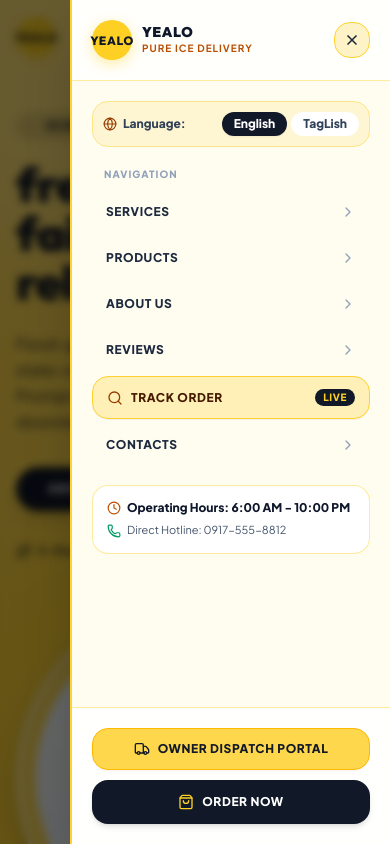
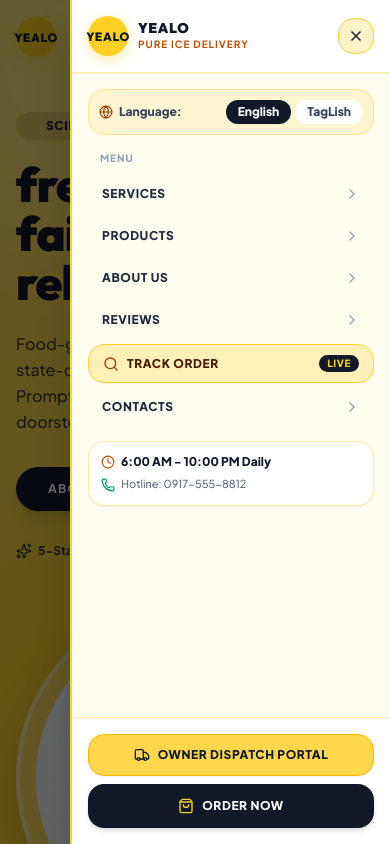
Before and after one commit to fxdgie21/Yealo_Repo, a React (Vite) app: page / in a window 390 px wide. Both pictures are taken after a click on the button 353 px from the left and 37 px from the top of the page. Shown: the top 844 px of the page. Built offline with nearby package versions, Linux system fonts and the light colour scheme; no server answers; the database is empty.

Commit message:
fix: prevent body scroll and touch on mobile menu
Use createPortal for the mobile menu and disable touch actions on the body when the menu is open to improve UX and prevent unwanted scrolling.

```diff
--- a/src/components/Navbar.tsx
+++ b/src/components/Navbar.tsx
@@ -1,4 +1,5 @@
 import React, { useState, useEffect } from 'react';
+import { createPortal } from 'react-dom';
 import { Menu, X, ShoppingBag, Globe, Truck, Search, ChevronRight, Phone, Clock } from 'lucide-react';
 import { YealoLogo } from './YealoLogo';
 import { useLanguage } from '../context/LanguageContext';
@@ -18,9 +19,11 @@ export const Navbar: React.FC<NavbarProps> = ({
 }) => {
   const [isScrolled, setIsScrolled] = useState(false);
   const [mobileMenuOpen, setMobileMenuOpen] = useState(false);
+  const [isMounted, setIsMounted] = useState(false);
   const { language, setLanguage, t } = useLanguage();
 
   useEffect(() => {
+    setIsMounted(true);
     const handleScroll = () => {
       setIsScrolled(window.scrollY > 20);
     };
@@ -33,11 +36,14 @@ export const Navbar: React.FC<NavbarProps> = ({
   useEffect(() => {
     if (mobileMenuOpen) {
       document.body.style.overflow = 'hidden';
+      document.body.style.touchAction = 'none';
     } else {
       document.body.style.overflow = '';
+      document.body.style.touchAction = '';
     }
     return () => {
       document.body.style.overflow = '';
+      document.body.style.touchAction = '';
     };
   }, [mobileMenuOpen]);
 
@@ -50,6 +56,7 @@ export const Navbar: React.FC<NavbarProps> = ({
   };
 
   return (
+    <>
       <header
         id="main-navigation"
         className={`fixed top-0 left-0 right-0 z-40 transition-all duration-300 ${
@@ -214,33 +221,40 @@ export const Navbar: React.FC<NavbarProps> = ({
             </div>
           </div>
         </div>
+      </header>
 
-      {/* MOBILE SIDE DRAWER MENU (Side Drawer / Sliding Panel) */}
+      {/*
+        PORTALED MOBILE SIDE DRAWER:
+        Rendered directly into document.body to avoid being trapped or distorted by
+        the <header>'s backdrop-filter or fixed stacking context in mobile webviews / Facebook Lite!
+      */}
+      {isMounted &&
+        createPortal(
           <div
-        id="mobile-side-menu-container"
-        className={`fixed inset-0 z-50 md:hidden transition-visibility duration-300 ${
-          mobileMenuOpen ? 'pointer-events-auto visible' : 'pointer-events-none invisible'
+            id="mobile-side-menu-portal"
+            className={`fixed inset-0 z-[99999] md:hidden transition-all duration-300 ${
+              mobileMenuOpen ? 'visible pointer-events-auto' : 'invisible pointer-events-none'
             }`}
             role="dialog"
             aria-modal="true"
             aria-label="Mobile Navigation"
           >
-        {/* Backdrop overlay */}
+            {/* Full-screen Dark Backdrop Overlay */}
             <div
               onClick={() => setMobileMenuOpen(false)}
-          className={`fixed inset-0 bg-black/60 backdrop-blur-xs transition-opacity duration-300 ease-out ${
+              className={`fixed inset-0 bg-black/60 transition-opacity duration-300 ease-out ${
                 mobileMenuOpen ? 'opacity-100' : 'opacity-0'
               }`}
             />
 
-        {/* Side Panel (Sliding in from Right Side) */}
-        <div
-          className={`fixed top-0 right-0 bottom-0 w-[84%] max-w-xs sm:max-w-sm bg-[#FFFDF0] shadow-2xl border-l-2 border-amber-300 flex flex-col justify-between transition-transform duration-300 ease-in-out z-10 ${
+            {/* Off-canvas Sliding Side Panel (Slides in strictly from the right side) */}
+            <aside
+              className={`fixed top-0 right-0 bottom-0 w-[84%] max-w-[320px] h-[100dvh] bg-[#FFFDF0] shadow-2xl border-l-2 border-amber-300 flex flex-col justify-between transition-transform duration-300 ease-out z-[100000] ${
                 mobileMenuOpen ? 'translate-x-0' : 'translate-x-full'
               }`}
             >
-          {/* Top Bar inside Side Drawer */}
-          <div className="p-5 border-b border-amber-200/80 bg-white/80 flex items-center justify-between">
+              {/* Top Drawer Header Bar */}
+              <div className="shrink-0 p-4 sm:p-5 border-b border-amber-200/80 bg-white flex items-center justify-between shadow-2xs">
                 <div className="flex items-center gap-2.5">
                   <YealoLogo size="sm" />
                   <div>
@@ -254,6 +268,7 @@ export const Navbar: React.FC<NavbarProps> = ({
                 </div>
 
                 <button
+                  type="button"
                   onClick={() => setMobileMenuOpen(false)}
                   className="w-9 h-9 rounded-2xl bg-amber-100 hover:bg-amber-200 text-slate-800 flex items-center justify-center transition-colors cursor-pointer border border-amber-300"
                   aria-label="Close navigation menu"
@@ -263,8 +278,8 @@ export const Navbar: React.FC<NavbarProps> = ({
               </div>
 
               {/* Scrollable Navigation Body */}
-          <div className="overflow-y-auto p-5 space-y-5 flex-1">
-            {/* Language Selector In Mobile Side Drawer */}
+              <div className="flex-1 overflow-y-auto p-4 sm:p-5 space-y-4">
+                {/* Language Selector */}
                 <div className="flex items-center justify-between p-2.5 rounded-2xl bg-amber-100/70 border border-amber-200">
                   <div className="flex items-center gap-1.5 text-xs font-black text-slate-700">
                     <Globe className="w-3.5 h-3.5 text-amber-800" />
@@ -296,47 +311,52 @@ export const Navbar: React.FC<NavbarProps> = ({
                   </div>
                 </div>
 
-            {/* Menu Links */}
+                {/* Navigation Links */}
                 <nav className="space-y-1.5">
                   <div className="text-[10px] font-black uppercase tracking-widest text-slate-400 px-3 pb-1">
-                Navigation
+                    Menu
                   </div>
 
                   <button
+                    type="button"
                     onClick={() => handleLinkClick('#services')}
-                className="w-full py-3 px-3.5 rounded-2xl font-black uppercase tracking-wider text-xs text-slate-800 hover:bg-amber-100 hover:text-black transition-all text-left flex items-center justify-between cursor-pointer"
+                    className="w-full py-2.5 px-3.5 rounded-2xl font-black uppercase tracking-wider text-xs text-slate-800 hover:bg-amber-100 hover:text-black transition-all text-left flex items-center justify-between cursor-pointer"
                   >
                     <span>{t.nav.services}</span>
                     <ChevronRight className="w-4 h-4 text-slate-400" />
                   </button>
 
                   <button
+                    type="button"
                     onClick={() => handleLinkClick('#products')}
-                className="w-full py-3 px-3.5 rounded-2xl font-black uppercase tracking-wider text-xs text-slate-800 hover:bg-amber-100 hover:text-black transition-all text-left flex items-center justify-between cursor-pointer"
+                    className="w-full py-2.5 px-3.5 rounded-2xl font-black uppercase tracking-wider text-xs text-slate-800 hover:bg-amber-100 hover:text-black transition-all text-left flex items-center justify-between cursor-pointer"
                   >
                     <span>{t.nav.products}</span>
                     <ChevronRight className="w-4 h-4 text-slate-400" />
                   </button>
 
                   <button
+                    type="button"
                     onClick={() => handleLinkClick('#about')}
-                className="w-full py-3 px-3.5 rounded-2xl font-black uppercase tracking-wider text-xs text-slate-800 hover:bg-amber-100 hover:text-black transition-all text-left flex items-center justify-between cursor-pointer"
+                    className="w-full py-2.5 px-3.5 rounded-2xl font-black uppercase tracking-wider text-xs text-slate-800 hover:bg-amber-100 hover:text-black transition-all text-left flex items-center justify-between cursor-pointer"
                   >
                     <span>{language === 'en' ? 'About Us' : 'Tungkol Sa Amin'}</span>
                     <ChevronRight className="w-4 h-4 text-slate-400" />
                   </button>
 
                   <button
+                    type="button"
                     onClick={() => handleLinkClick('#reviews')}
-                className="w-full py-3 px-3.5 rounded-2xl font-black uppercase tracking-wider text-xs text-slate-800 hover:bg-amber-100 hover:text-black transition-all text-left flex items-center justify-between cursor-pointer"
+                    className="w-full py-2.5 px-3.5 rounded-2xl font-black uppercase tracking-wider text-xs text-slate-800 hover:bg-amber-100 hover:text-black transition-all text-left flex items-center justify-between cursor-pointer"
                   >
                     <span>{t.nav.reviews}</span>
                     <ChevronRight className="w-4 h-4 text-slate-400" />
                   </button>
 
                   <button
+                    type="button"
                     onClick={() => handleLinkClick('#track')}
-                className="w-full py-3 px-3.5 rounded-2xl font-black uppercase tracking-wider text-xs text-amber-950 bg-[#FED74C]/35 hover:bg-[#FED74C]/60 border border-amber-300 transition-all text-left flex items-center justify-between cursor-pointer shadow-2xs"
+                    className="w-full py-2.5 px-3.5 rounded-2xl font-black uppercase tracking-wider text-xs text-amber-950 bg-[#FED74C]/35 hover:bg-[#FED74C]/60 border border-amber-300 transition-all text-left flex items-center justify-between cursor-pointer shadow-2xs"
                   >
                     <div className="flex items-center gap-2">
                       <Search className="w-4 h-4 text-amber-800" />
@@ -348,30 +368,32 @@ export const Navbar: React.FC<NavbarProps> = ({
                   </button>
 
                   <button
+                    type="button"
                     onClick={() => handleLinkClick('#contact')}
-                className="w-full py-3 px-3.5 rounded-2xl font-black uppercase tracking-wider text-xs text-slate-800 hover:bg-amber-100 hover:text-black transition-all text-left flex items-center justify-between cursor-pointer"
+                    className="w-full py-2.5 px-3.5 rounded-2xl font-black uppercase tracking-wider text-xs text-slate-800 hover:bg-amber-100 hover:text-black transition-all text-left flex items-center justify-between cursor-pointer"
                   >
                     <span>{t.nav.contacts}</span>
                     <ChevronRight className="w-4 h-4 text-slate-400" />
                   </button>
                 </nav>
 
-            {/* Quick Dispatch Hotline info badge */}
-            <div className="p-3.5 rounded-2xl bg-white border border-amber-200/80 space-y-1.5">
+                {/* Operating Hours & Direct Hotline Callout */}
+                <div className="p-3 rounded-2xl bg-white border border-amber-200/80 space-y-1.5 shadow-2xs">
                   <div className="flex items-center gap-1.5 text-xs font-black text-slate-900">
                     <Clock className="w-3.5 h-3.5 text-amber-700" />
-                <span>Operating Hours: 6:00 AM - 10:00 PM</span>
+                    <span>6:00 AM - 10:00 PM Daily</span>
                   </div>
                   <p className="text-[11px] text-slate-600 flex items-center gap-1.5">
                     <Phone className="w-3.5 h-3.5 text-emerald-600" />
-                <span>Direct Hotline: 0917-555-8812</span>
+                    <span>Hotline: 0917-555-8812</span>
                   </p>
                 </div>
               </div>
 
-          {/* Bottom Actions: Dispatch Portal & Order Now Button */}
-          <div className="p-5 border-t border-amber-200/80 bg-white/90 space-y-2.5">
+              {/* Anchored Bottom Actions */}
+              <div className="shrink-0 p-4 border-t border-amber-200/80 bg-white space-y-2">
                 <button
+                  type="button"
                   onClick={() => {
                     setMobileMenuOpen(false);
                     onOpenAdmin();
@@ -383,6 +405,7 @@ export const Navbar: React.FC<NavbarProps> = ({
                 </button>
 
                 <button
+                  type="button"
                   onClick={() => {
                     setMobileMenuOpen(false);
                     onOpenOrderModal();
@@ -393,8 +416,10 @@ export const Navbar: React.FC<NavbarProps> = ({
                   <span>{t.nav.orderNow}</span>
                 </button>
               </div>
-        </div>
-      </div>
-    </header>
+            </aside>
+          </div>,
+          document.body
+        )}
+    </>
   );
 };
```
Lines whose indentation alone changed are shown as unchanged.
